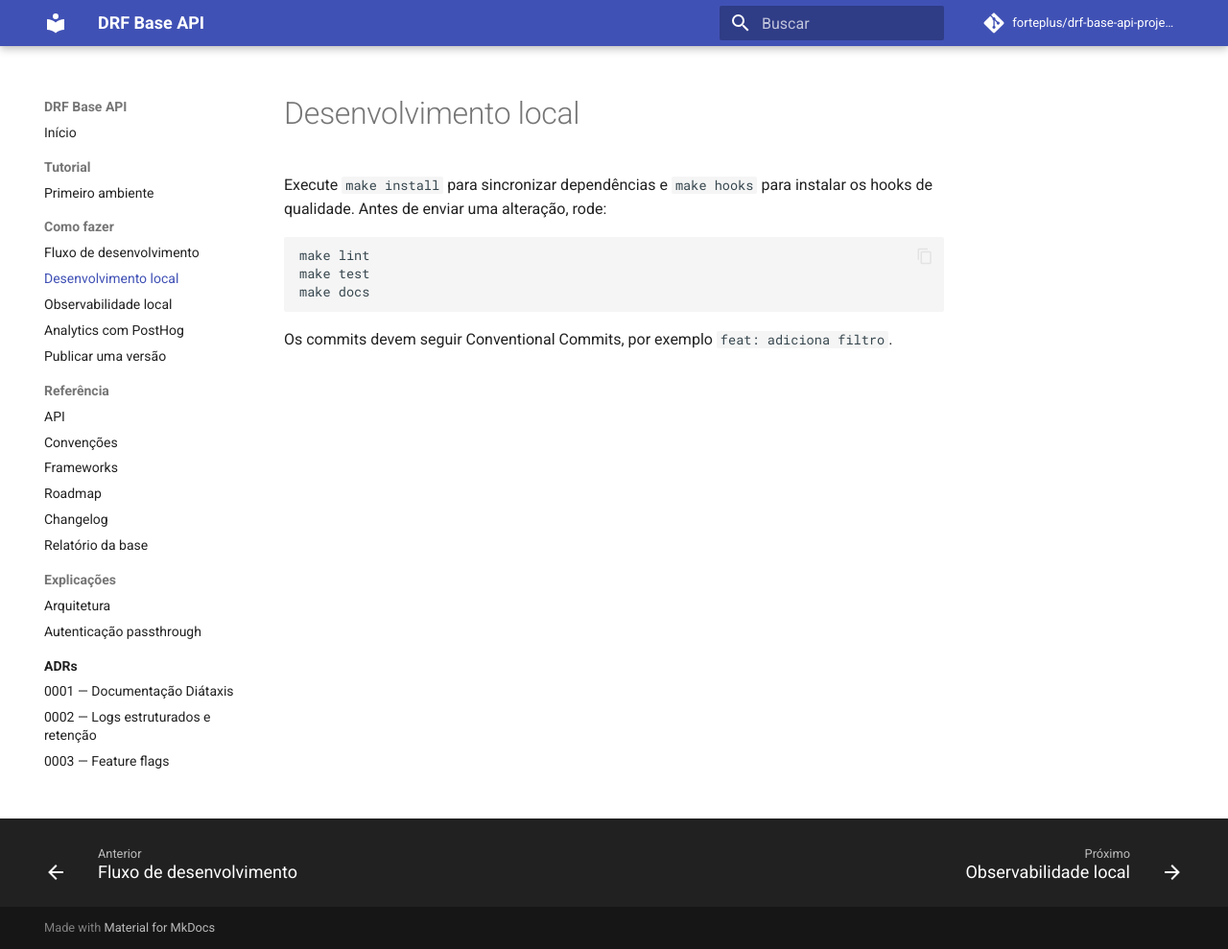
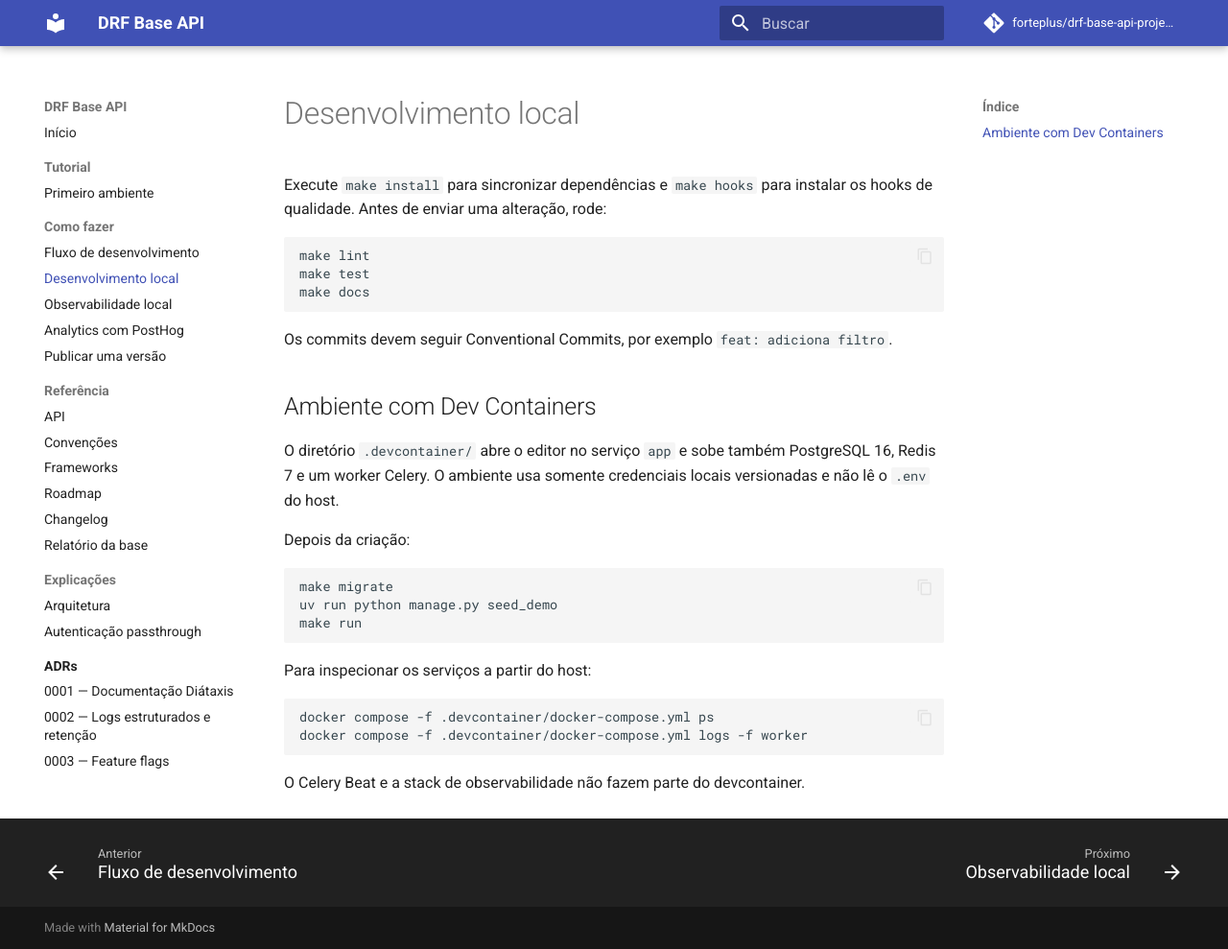
Before and after one commit to davisilvarafacho/django-api-startup-template, an MkDocs documentation site: the page built from docs/how-to/desenvolvimento-local.md, in a window 1280 px wide and 989 px high. Shown: the whole window at 96% size. Built offline with MkDocs 1.6.1 and Material for MkDocs 9.7.7, drawn with Linux system fonts in a browser that asks for light colours; comment, search, counter and statistics services are not loaded.

Commit message:
docs: add devcontainer onboarding

````diff
--- a/docs/how-to/desenvolvimento-local.md
+++ b/docs/how-to/desenvolvimento-local.md
@@ -10,3 +10,26 @@ make docs
 ```
 
 Os commits devem seguir Conventional Commits, por exemplo `feat: adiciona filtro`.
+
+## Ambiente com Dev Containers
+
+O diretório `.devcontainer/` abre o editor no serviço `app` e sobe também
+PostgreSQL 16, Redis 7 e um worker Celery. O ambiente usa somente credenciais
+locais versionadas e não lê o `.env` do host.
+
+Depois da criação:
+
+```bash
+make migrate
+uv run python manage.py seed_demo
+make run
+```
+
+Para inspecionar os serviços a partir do host:
+
+```bash
+docker compose -f .devcontainer/docker-compose.yml ps
+docker compose -f .devcontainer/docker-compose.yml logs -f worker
+```
+
+O Celery Beat e a stack de observabilidade não fazem parte do devcontainer.
````
Also changed, not shown: docs/tutorial/primeiro-ambiente.md (+13 -0 lines).
